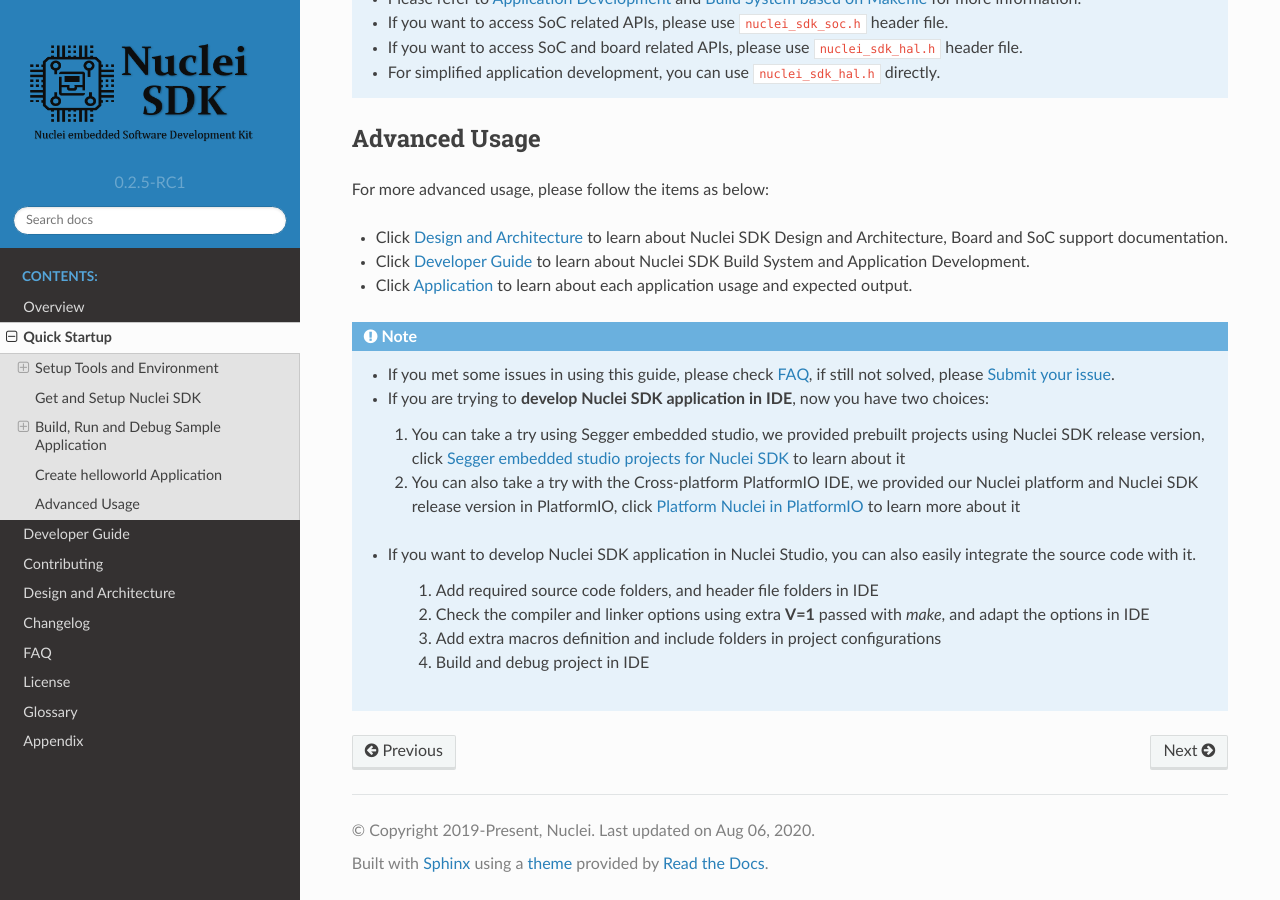
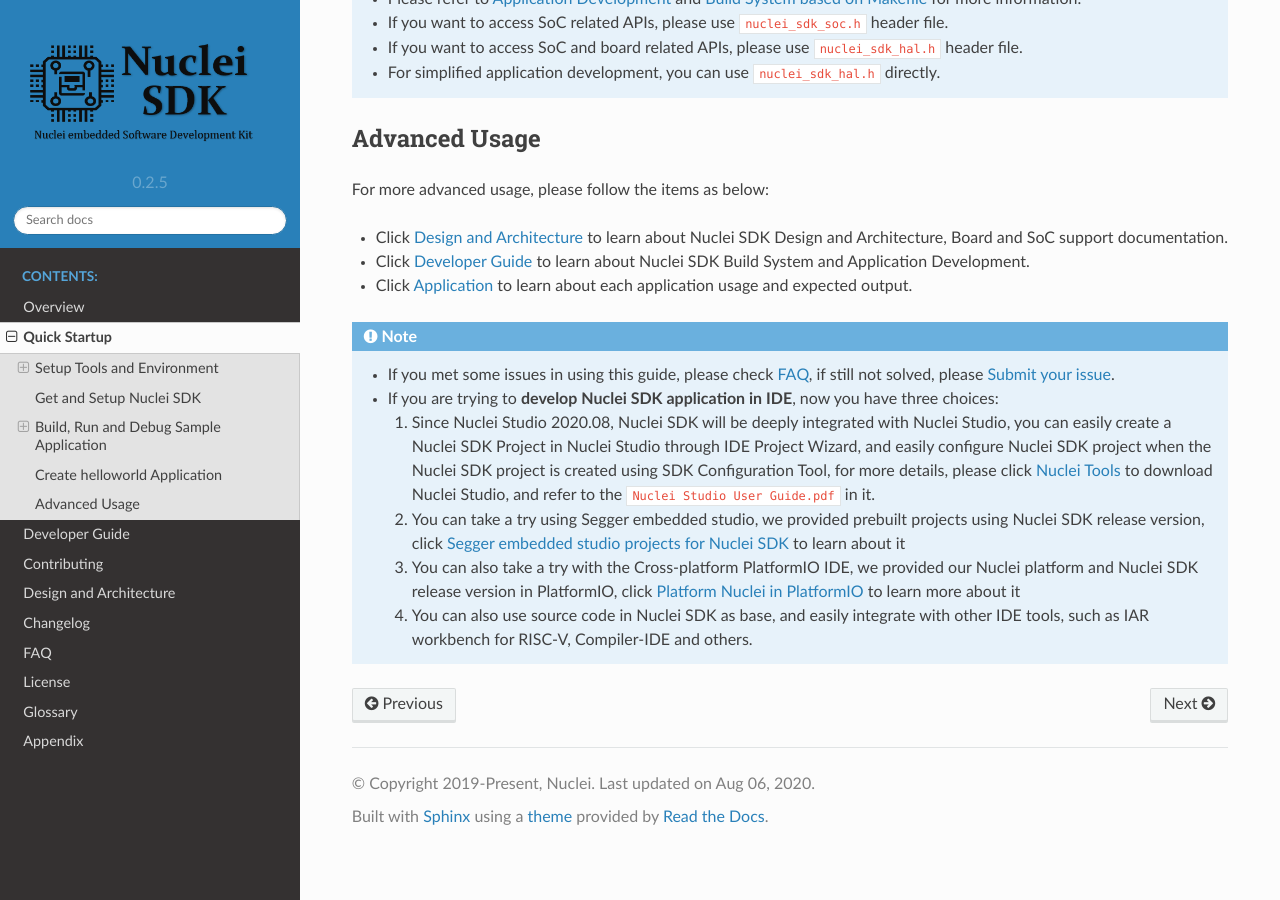
Before and after one commit to Nuclei-Software/nuclei-sdk, a Sphinx documentation site: the page built from doc/source/quickstart.rst, in a window 1280 px wide and 900 px high, scrolled down 12339 px. Built offline with Sphinx 7.4.7 and the Read the Docs theme 2.0.0, drawn with Linux system fonts in a browser that asks for light colours.

Commit message:
misc: bump version to 0.2.5
Signed-off-by: Huaqi Fang <578567190@qq.com>

```diff
--- a/doc/source/conf.py
+++ b/doc/source/conf.py
@@ -21,10 +21,10 @@
 author = 'Nuclei'
 
 # The short X.Y version
-version = '0.2.5-RC1'
+version = '0.2.5'
 
 # The full version, including alpha/beta/rc tags
-release = '0.2.5-RC1'
+release = '0.2.5'
 
 
 # -- General configuration ---------------------------------------------------
--- a/doc/source/quickstart.rst
+++ b/doc/source/quickstart.rst
@@ -593,25 +593,26 @@
     * If you met some issues in using this guide, please check :ref:`faq`,
       if still not solved, please :ref:`contribute_submit_issue`.
 
-    * If you are trying to **develop Nuclei SDK application in IDE**, now you have two choices:
+    * If you are trying to **develop Nuclei SDK application in IDE**, now you have three choices:
 
-      1. You can take a try using Segger embedded studio, we provided prebuilt projects using Nuclei
+      1. Since Nuclei Studio 2020.08, Nuclei SDK will be deeply integrated with Nuclei Studio, you can
+         easily create a Nuclei SDK Project in Nuclei Studio through IDE Project Wizard, and easily
+         configure Nuclei SDK project when the Nuclei SDK project is created using SDK Configuration
+         Tool, for more details, please click `Nuclei Tools`_ to download Nuclei Studio, and refer to
+         the ``Nuclei Studio User Guide.pdf`` in it.
+
+      2. You can take a try using Segger embedded studio, we provided prebuilt projects using Nuclei
          SDK release version, click `Segger embedded studio projects for Nuclei SDK`_ to learn about it
 
-      2. You can also take a try with the Cross-platform PlatformIO IDE, we provided our Nuclei platform
+      3. You can also take a try with the Cross-platform PlatformIO IDE, we provided our Nuclei platform
          and Nuclei SDK release version in PlatformIO, click `Platform Nuclei in PlatformIO`_ to learn
          more about it
 
-    * If you want to develop Nuclei SDK application in Nuclei Studio, you can also easily integrate the source code with it.
+      4. You can also use source code in Nuclei SDK as base, and easily integrate with other IDE tools,
+         such as IAR workbench for RISC-V, Compiler-IDE and others.
 
-       1. Add required source code folders, and header file folders in IDE
-
-       2. Check the compiler and linker options using extra **V=1** passed with *make*, and adapt the options in IDE
-
-       3. Add extra macros definition and include folders in project configurations
-
-       4. Build and debug project in IDE
 
 .. _GDB User Manual: https://www.gnu.org/software/gdb/documentation/
+.. _Nuclei Tools: https://nucleisys.com/download.php
 .. _Segger embedded studio projects for Nuclei SDK: https://github.com/riscv-mcu/ses_nuclei_sdk_projects
 .. _Platform Nuclei in PlatformIO: https://platformio.org/platforms/nuclei
--- a/package.json
+++ b/package.json
@@ -1,6 +1,6 @@
 {
     "name": "framework-nuclei-sdk",
     "description": "Nuclei N/NX Embedded SDK",
-    "version": "0.2.5-RC1",
+    "version": "0.2.5",
     "url": "https://github.com/Nuclei-Software/nuclei-sdk/"
 }
```
Also changed, not shown: doc/source/changelog.rst (+12 -2 lines), doc/source/faq.rst (+15 -0 lines), 1 other file.
